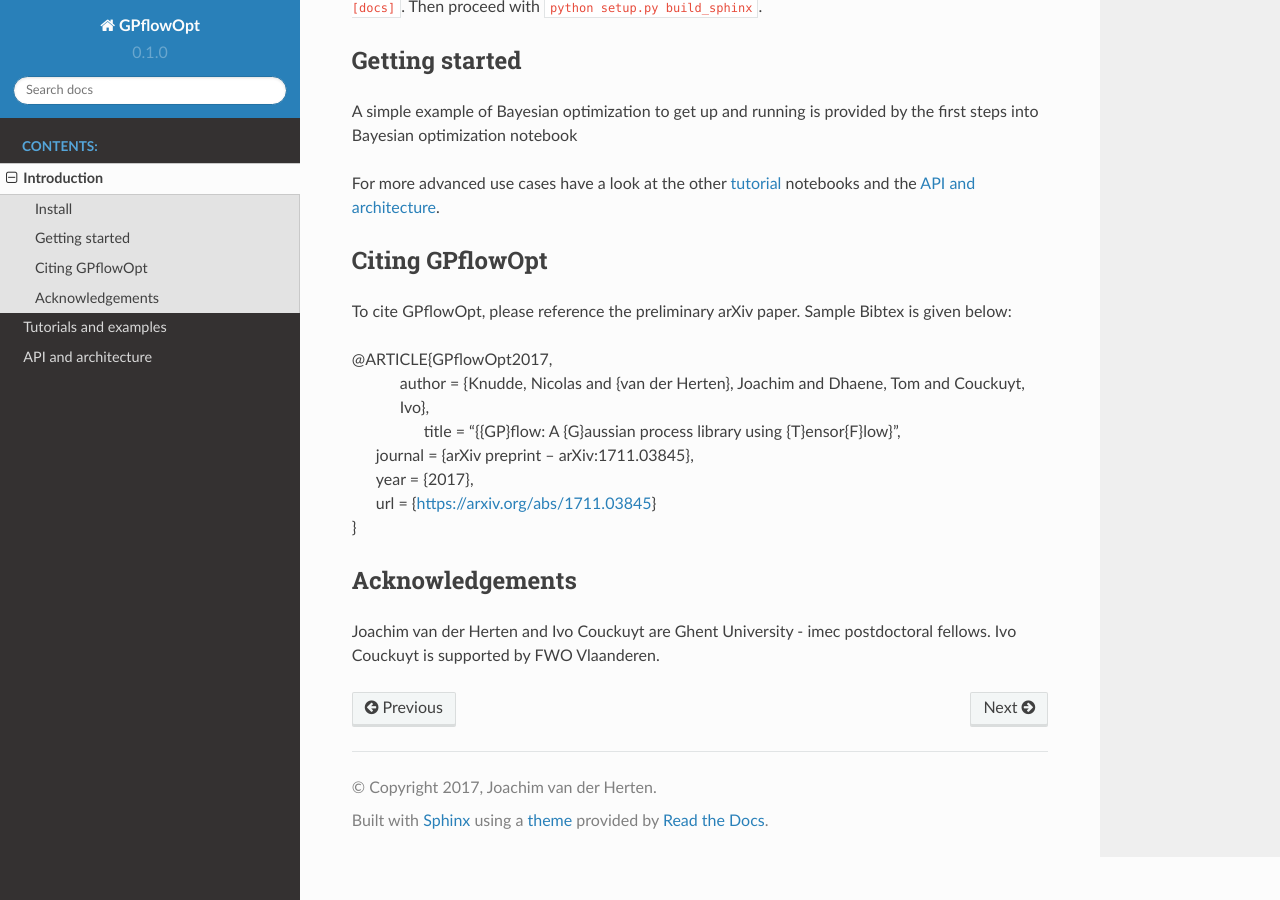
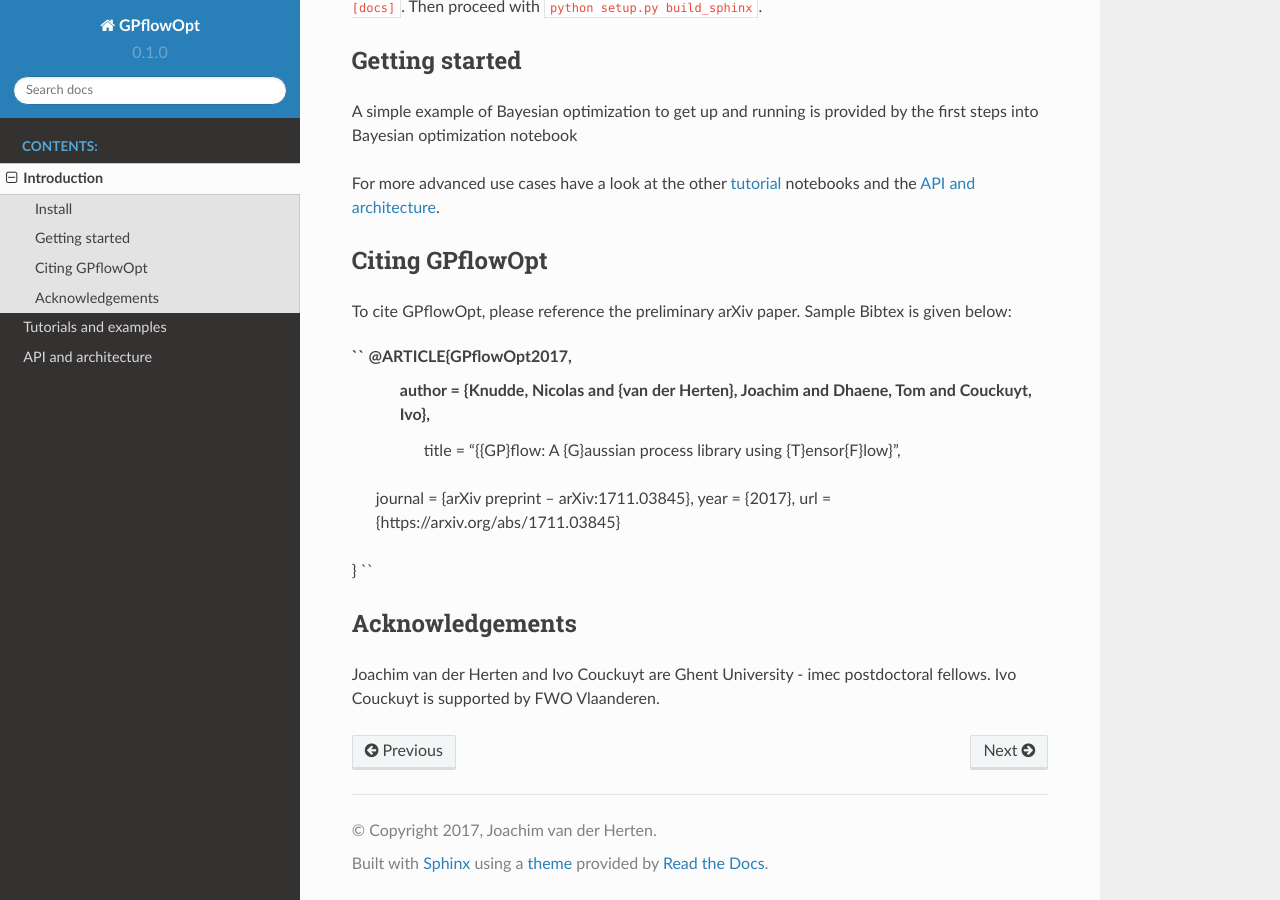
Before and after one commit to GPflow/GPflowOpt, a Sphinx documentation site: the page built from doc/source/intro.rst, in a window 1280 px wide and 900 px high, scrolled down 898 px. Built offline with Sphinx 7.4.7 and the Read the Docs theme 2.0.0, drawn with Linux system fonts in a browser that asks for light colours.

Commit message:
Change formatting

```diff
--- a/doc/source/intro.rst
+++ b/doc/source/intro.rst
@@ -47,13 +47,13 @@
 
 To cite GPflowOpt, please reference the preliminary arXiv paper. Sample Bibtex is given below:
 
-| @ARTICLE{GPflowOpt2017,
-|    author = {Knudde, Nicolas and {van der Herten}, Joachim and Dhaene, Tom and Couckuyt, Ivo},
-|     title = "{{GP}flow: A {G}aussian process library using {T}ensor{F}low}",
-|   journal = {arXiv preprint -- arXiv:1711.03845},
-|   year    = {2017},
-|   url     = {https://arxiv.org/abs/1711.03845}
-| }
+`` @ARTICLE{GPflowOpt2017,
+   author = {Knudde, Nicolas and {van der Herten}, Joachim and Dhaene, Tom and Couckuyt, Ivo},
+    title = "{{GP}flow: A {G}aussian process library using {T}ensor{F}low}",
+  journal = {arXiv preprint -- arXiv:1711.03845},
+  year    = {2017},
+  url     = {https://arxiv.org/abs/1711.03845}
+} ``
 
 Acknowledgements
 -----------------
```
